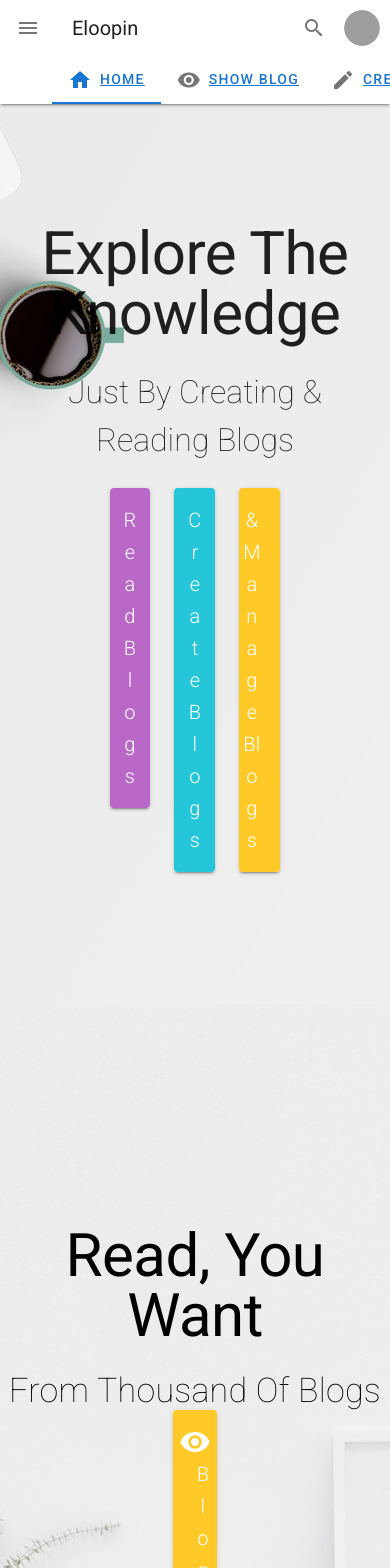
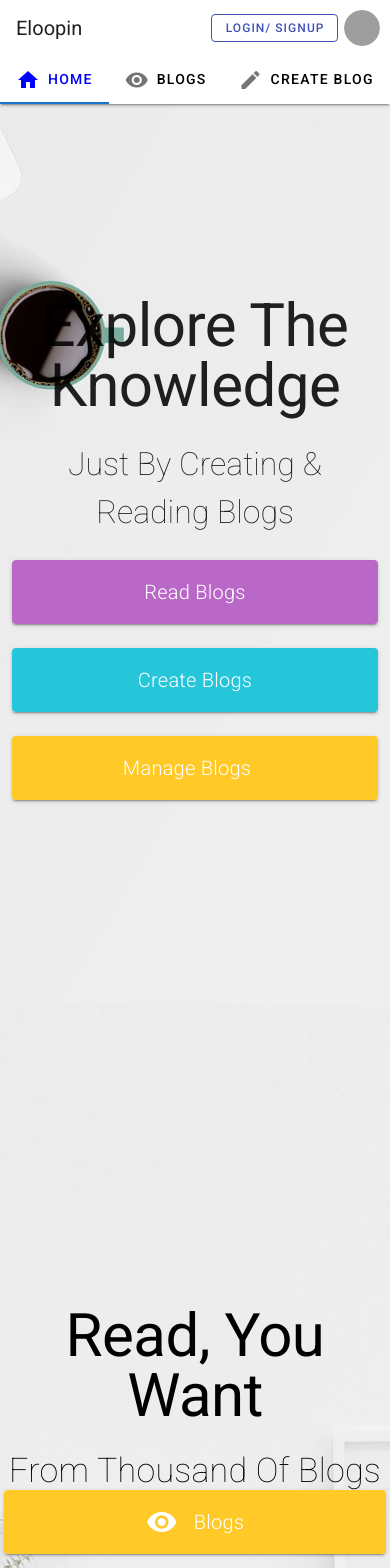
Before and after one commit to NiteshSoni-github/backend, a Vue app in the folder blogfrontend/: page / in a window 390 px wide. Shown: the top 1568 px of the page. Built offline with nearby package versions, Linux system fonts and the light colour scheme; grey boxes are pictures that could not be loaded.

Commit message:
home page responsive

```diff
--- /dev/null
+++ b/blogfrontend/public/work.html
@@ -0,0 +1,2 @@
+
+https://openload.co/f/Qk_cBE8RUGk/chhello.divas.720p.mkv.mp4#
--- a/blogfrontend/src/components/blogcreator.vue
+++ b/blogfrontend/src/components/blogcreator.vue
@@ -98,8 +98,8 @@ s<template>
             <v-col cols="12">
               <p>Blog</p>
               <v-card>
-                <vue-editor id="editor" :editorOptions="editorSettings" v-model="content"></vue-editor>
-              <!--useCustomImageHandler @image-added="handleImageAdded" -->
+                <vue-editor id="editor" useCustomImageHandler @image-added="handleImageAdded" :editorOptions="editorSettings" v-model="content"></vue-editor>
+              <!--" -->
               </v-card>
               <br />
               <p>Discription</p>
@@ -222,7 +222,7 @@ export default {
   methods: {
     getFiles(obj) {
       this.image = obj.original.file;
-      console.log(obj);
+
     },
     setEditorContent: function() {
       this.content = "<p>dfgcncdc</p>";
@@ -233,40 +233,41 @@ export default {
     },
 
 
-    // async handleImageAdded(file, Editor, cursorLocation, resetUploader) {
-    //   // An example of using FormData
-    //   // NOTE: Your key could be different such as:
-    //   // formData.append('file', file)
-    //   let formData = new FormData();
-    //   console.log(file);
-    //   formData.append("image1", file);
+    async handleImageAdded(file, Editor, cursorLocation, resetUploader) {
+      // An example of using FormData
+      // NOTE: Your key could be different such as:
+      // formData.append('file', file)
+      let formData = new FormData();
+      // console.log(file);
+      formData.append("image1", file);
 
-    //    let url= "http://127.0.0.1:3333/testing";
-    //    let data= formData;
-    //    let options = {
-    //     headers: {
-    //       "content-type": "multipart/form-data"
-    //     }
-    //   };
-    //   // console.log(data);
-    //  await HTTP()
-    //     .post(url, data, options)
-    //     .then(result => {
-    //       // console.log(result);
+       let url= "http://127.0.0.1:3333/testing";
+       let data= formData;
+      //  console.log(data);
+       let options = {
+        headers: {
+          "content-type": "multipart/form-data"
+        }
+      };
+      // console.log(data);
+     await HTTP()
+        .post(url, data, options)
+        .then(result => {
+          console.log(result);
 
-    //       if (result.data == 1) {
-    //         alert("image uploaded successfully");
-    //       } else {
-    //         alert("Error while uploading blog");
-    //       }
-    //       let url = result.data; // Get url from response
-    //       Editor.insertEmbed(cursorLocation, "image1", url);
-    //       resetUploader();
-    //     })
-    //     .catch(err => {
-    //       console.log(err);
-    //     });
-    // },
+          if (result.data == 1) {
+            alert("image uploaded successfully");
+          } else {
+            alert("Error while uploading blog");
+          }
+          let url = result.data; // Get url from response
+          Editor.insertEmbed(cursorLocation, "image1", url);
+          resetUploader();
+        })
+        .catch(err => {
+          console.log(err);
+        });
+    },
     async publish() {
       this.overlay = !this.overlay;
       let data = new FormData();
@@ -286,7 +287,7 @@ export default {
       await HTTP()
         .post(url, data, options)
         .then(data => {
-          console.log(data);
+          // console.log(data);
           if (data.data == 1) {
             alert("Blog uploaded successfully");
             this.$router.push({ name: "showblog" });
--- a/blogfrontend/src/components/home.vue
+++ b/blogfrontend/src/components/home.vue
@@ -8,30 +8,30 @@
           <h1 class="font-weight-thin">Just By Creating & Reading Blogs</h1>
           <br>
             <v-row class="mb-12">
-              <v-col cols="3"></v-col>
-              <v-col cols="2">
+              <v-col cols="12" md="4" lg="3" class="d-none d-lg-block"></v-col>
+              <v-col cols="12" md="4" lg="2">
                 <v-card>
                   <v-card-title class="purple lighten-2 justify-center">
                     <h4 class="white--text font-weight-light">Read Blogs</h4>
                   </v-card-title>
                 </v-card>
               </v-col>
-              <v-col cols="2">
+              <v-col cols="12" md="4" lg="2">
                 <v-card>
                   <v-card-title class="cyan lighten-1 justify-center">
                     <h4 class="white--text font-weight-light">Create Blogs</h4>
                   </v-card-title>
                 </v-card>
               </v-col>
-              <v-col cols="2">
+              <v-col cols="12" md="4" lg="2">
 
                 <v-card>
                   <v-card-title class="amber lighten-1 justify-center">
-                    <h4 class="mr-4 white--text font-weight-light">& Manage Blogs</h4>
+                    <h4 class="mr-4 white--text font-weight-light">Manage Blogs</h4>
                   </v-card-title>
                 </v-card>
               </v-col>
-              <v-col cols="3"></v-col>
+              <v-col cols="3" md="4" lg="3" class="d-none d-lg-block"></v-col>
             </v-row>
         </v-flex>
       </v-layout>
@@ -45,8 +45,8 @@
             <br />
             <h1 class="display-1 font-weight-thin">From Thousand Of Blogs</h1>
             <v-row>
-              <v-col cols="5"></v-col>
-              <v-col cols="2">
+              <v-col cols="12" md="4" lg="5" class="d-none d-md-flex d-lg-block"></v-col>
+              <v-col cols="12" md="4" lg="2">
                 <v-card>
                   <v-card-title class="amber lighten-1 justify-center">
                     <v-icon dark size="32">remove_red_eye</v-icon>
@@ -54,7 +54,7 @@
                   </v-card-title>
                 </v-card>
               </v-col>
-              <v-col cols="5"></v-col>
+              <v-col cols="12" md="4" lg="5" class="d-none d-md-flex d-lg-block"></v-col>
             </v-row>
           </v-flex>
         </v-layout>
@@ -70,14 +70,14 @@
             <br />
 
             <v-row>
-              <v-col cols="4"></v-col>
-              <v-col cols="4">
+              <v-col cols="12" md="2" lg="4" class="d-none d-md-flex d-lg-block"></v-col>
+              <v-col cols="12" md="8" lg="4">
                 <v-timeline :dense="$vuetify.breakpoint.smAndDown">
                   <v-timeline-item color="purple lighten-2" fill-dot right>
                     <v-card>
                       <v-card-title class="purple lighten-2">
                         <v-icon dark size="32" class="mr-4">perm_identity</v-icon>
-                        <h4 class="white--text font-weight-light">Login/ Signup</h4>
+                        <h4 class="white--text font-weight-light">Sign In</h4>
                       </v-card-title>
                     </v-card>
                   </v-timeline-item>
@@ -101,7 +101,7 @@
                   </v-timeline-item>
                 </v-timeline>
               </v-col>
-              <v-col cols="4"></v-col>
+              <v-col cols="12" md="2" lg="4" class="d-none d-md-flex d-lg-block"></v-col>
             </v-row>
           </v-flex>
         </v-layout>
@@ -111,11 +111,12 @@
       <v-parallax dark height="900" src="./../../public/background3.jpg">
         <v-layout row wrap text-center align-center>
           <v-flex>
-            <h1 class="display-3 font-weight-regular mt-n12 black--text">Let's Create Your First Blog With Eloopin</h1>
+            <h1 class="display-3 font-regular mt-n12 black--text">Let's Create Your First Blog With Eloopin</h1>
             <br />
-            <v-row>
-              <v-col cols="5"></v-col>
-              <v-col cols="2">
+
+       <v-row>
+              <v-col cols="12" md="4" lg="5" class="d-none d-md-flex d-lg-block"></v-col>
+              <v-col cols="12" md="4" lg="2">
                 <v-card>
                   <v-card-title class="amber lighten-1 justify-center">
                     <v-icon dark size="32">create</v-icon>
@@ -123,9 +124,8 @@
                   </v-card-title>
                 </v-card>
               </v-col>
-              <v-col cols="5"></v-col>
+              <v-col cols="12" md="4" lg="5" class="d-none d-md-flex d-lg-block"></v-col>
             </v-row>
-
             <br />
 
           </v-flex>
@@ -168,8 +168,9 @@ export default {
 <style scoped>
 .background_image {
   height: 900px;
+
   /* opacity: 0.5; */
-  background: url("./../../public/background.jpg") no-repeat center center;
+  background: url("./../../public/background.jpg") no-repeat center center fixed;
   background-size: cover;
 }
 </style>
--- a/blogfrontend/src/components/navbar.vue
+++ b/blogfrontend/src/components/navbar.vue
@@ -87,13 +87,16 @@
     <!-- v-toolbar visable on small screen -->
     <v-toolbar class="d-md-none" fixed :elevation="2" light flat>
       <template v-if="seenmobile">
-        <v-app-bar-nav-icon></v-app-bar-nav-icon>
         <v-toolbar-title>Eloopin</v-toolbar-title>
         <div class="flex-grow-1"></div>
-        <v-btn icon v-on:click="seenmobile = !seenmobile">
+        <!-- <v-btn icon v-on:click="seenmobile = !seenmobile">
           <v-icon>mdi-magnify</v-icon>
-        </v-btn>
-
+        </v-btn> -->
+ <span class="navbuttons">
+          <router-link to="/login" exact class="loginsignup">
+            <v-btn small outlined color="indigo">Login/ Signup</v-btn>
+          </router-link>
+        </span>
         <v-menu offset-y bottom v-model="menu" :close-on-content-click="true">
           <!--   :nudge-width="auto" -->
           <template v-slot:activator="{ on }">
@@ -148,45 +151,43 @@
           <v-icon>close</v-icon>
         </v-btn>
       </template>
+
       <template v-slot:extension>
-        <v-tabs light>
-          <v-tabs-slider></v-tabs-slider>
-
-          <v-tab class="ml-0" :href="'#tab1'">
-            <router-link to="/" exact>
+        <v-tabs light class="navbuttons">
+          <v-tab>
+          <router-link to="/" exact  class="black--text">
+            <span class="first">
               <v-icon left>home</v-icon>HOME
+           </span>
           </router-link>
           </v-tab>
-          <v-tab :href="'#tab2'">
-            <router-link to="/showblog" exact>
-              <v-icon left>remove_red_eye</v-icon>Show BLOG
+          <v-tab>
+          <router-link to="/showblog" exact  class="black--text">
+           <span>
+              <v-icon left>remove_red_eye</v-icon>BLOGS
+           </span>
           </router-link>
           </v-tab>
-          <v-tab :href="'#tab3'">
-            <router-link to="/createblog" exact>
+          <v-tab>
+          <router-link to="/createblog" exact  class="black--text">
+         <span>
               <v-icon left>create</v-icon>Create Blog
+         </span>
           </router-link>
           </v-tab>
-          <v-tab :href="'#tab4'">
-            <router-link to="/manageblog" exact>
-              <v-icon left>settings_applications</v-icon>Manage blogs
+          <v-tab>
+          <router-link to="/manageblog" exact  class="black--text">
+        <span>
+              <v-icon left>settings_applications</v-icon>Manage Blogs
+        </span>
           </router-link>
           </v-tab>
+
         </v-tabs>
       </template>
     </v-toolbar>
 
-    <!-- side navigation drawer for nav-icon -->
 
-    <v-navigation-drawer
-      temporary
-      clipped
-      fixed
-      v-if="drawer"
-      class="d-none d-md-block"
-      v-model="drawer"
-      style="height: 100vh; top: 64px; transform: translateX(0%); width:300px; max-height: calc(100% - 64px);"
-    ></v-navigation-drawer>
   </div>
 </template>
 
@@ -197,29 +198,17 @@ export default {
     return {
       seen: true,
       seenmobile: true,
-      fav: true,
+
       menu: false,
       menumobile: false,
-      message: false,
-      hints: true,
-      drawer: false,
-      drawerbottom: false,
+
 
       items: [
         { title: "Profile", icon: "perm_identity" }
         // { title: "Suggestion or Feedback", icon: "assignment" },
       ],
-      sheet: false,
-      tiles: [
-        { icon: "settings_applications", title: "Setting" },
-        { icon: "create", title: "home" },
-        { icon: "schedule", title: "blog" },
-        { icon: "mdi-logout", title: "consult" },
-        { icon: "contact_support", title: "consult" },
-        { icon: "", title: "" }
-      ],
-      tab: null,
-      model: "tab-2"
+
+
     };
   },
   computed: {
@@ -239,6 +228,10 @@ export default {
 };
 </script>
 <style >
+.v-tabs-bar.v-slide-group--is-overflowing.v-tabs-bar--is-mobile:not(.v-tabs-bar--show-arrows):not(.v-slide-group--has-affixes) .v-slide-group__prev {
+   display: none !important;
+
+}
 .navbuttons a {
   text-decoration: inherit;
 }
@@ -246,6 +239,12 @@ export default {
   color: blue !important;
 }
 .router-link-exact-active .v-btn {
+  color: blue !important;
+}
+.router-link-exact-active .first{
+  color: blue !important;
+}
+.router-link-exact-active span{
   color: blue !important;
 }
 .v-text-field.v-text-field--solo .v-input__control {
--- a/blogfrontend/src/components/profile.vue
+++ b/blogfrontend/src/components/profile.vue
@@ -4,10 +4,11 @@
       <v-row>
         <v-col cols="12" md="2" class="d-none d-md-block"></v-col>
         <v-col cols="12" md="8" class="d-none d-md-block">
-          <!-- <v-card-actions class="mx-n2">
-            <v-icon large mr-2>perm_identity</v-icon>
-            <span class="display-1 font-weight-thin">Profile</span>
-          </v-card-actions> -->
+          <v-card-actions class="mt-12 mb-6">
+            <div class="flex-grow-1"></div>
+            <span class="display-3 font-weight-thin">Profile</span>
+            <div class="flex-grow-1"></div>
+          </v-card-actions>
           <v-card-actions class="mx-n2">
             <span class="title font-weight-regular">1. Personal Information</span>
           </v-card-actions>
--- a/blogfrontend/src/views/login.vue
+++ b/blogfrontend/src/views/login.vue
@@ -1,7 +1,6 @@
 <template>
   <div class="backimage">
     <v-container fluid>
-
       <div>
         <v-row>
           <v-col cols="12" md="3" class="d-none d-md-block"></v-col>
@@ -19,8 +18,11 @@
               <v-divider></v-divider>
               <v-card-text class="headline text-center">Login</v-card-text>
               <v-card-text>
-                <v-form class="mx-12">
-                  <v-text-field v-model='login_email' :rules="emailRules" label="E-mail"></v-text-field>
+                <v-row>
+                <v-col cols="12" md="2" class="d-none d-md-block"></v-col>
+                <v-col cols="12" md="8">
+                  <v-form>
+                    <v-text-field v-model="login_email" :rules="emailRules" label="E-mail"></v-text-field>
                     <v-text-field
                       v-model="login_password"
                       :append-icon="show2 ? 'visibility' : 'visibility_off'"
@@ -58,8 +60,12 @@
                       </v-dialog>
                     </p>
 
-                  <v-btn color="primary" @click='login'>Login</v-btn>
+                    <v-btn color="primary" @click="login">Login</v-btn>
                   </v-form>
+                </v-col>
+
+                <v-col cols="12" md="2" class="d-none d-md-block"></v-col>
+                </v-row>
               </v-card-text>
               <v-divider class="mt-4"></v-divider>
 
@@ -84,20 +90,22 @@
                     <v-card-text class="headline text-center">Sign Up</v-card-text>
                     <v-card-text>
                       <v-container>
+                        <v-form>
                         <v-row>
+
                           <v-col cols="12" sm="6" md="4">
-                            <v-text-field v-model='f_name' label="First name*" required></v-text-field>
+                            <v-text-field v-model="f_name" label="First name*" required></v-text-field>
                           </v-col>
                           <v-col cols="12" sm="6" md="4">
                             <v-text-field
-                              v-model='m_name'
+                              v-model="m_name"
                               label="middle name"
                               hint="example of helper text only on focus"
                             ></v-text-field>
                           </v-col>
                           <v-col cols="12" sm="6" md="4">
                             <v-text-field
-                              v-model='l_name'
+                              v-model="l_name"
                               label="last name*"
                               hint="example of persistent helper text"
                               persistent-hint
@@ -105,11 +113,16 @@
                             ></v-text-field>
                           </v-col>
                           <v-col cols="12">
-                            <v-text-field v-model='email' label="Email*" required hint="For example, xyz@mail.com"></v-text-field>
+                            <v-text-field
+                              v-model="email"
+                              label="Email*"
+                              required
+                              hint="For example, xyz@mail.com"
+                            ></v-text-field>
                           </v-col>
                           <v-col cols="12">
                             <v-text-field
-                              v-model='password'
+                              v-model="password"
                               label="Password*"
                               required
                               hint="For example, Xyz122@#"
@@ -122,7 +135,7 @@
                           </v-col>
                           <v-col cols="12">
                             <v-text-field
-                              v-model='mobile'
+                              v-model="mobile"
                               label="Contact No."
                               value="+91"
                               hint="For Example,9876543210"
@@ -131,7 +144,7 @@
                           </v-col>
                           <v-col cols="12" sm="4">
                             <v-select
-                              v-model='age'
+                              v-model="age"
                               :items="['0-17', '18-29', '30-54', '54+']"
                               label="Age*"
                               required
@@ -139,7 +152,7 @@
                           </v-col>
                           <v-col cols="12" sm="4">
                             <v-select
-                              v-model='gender'
+                              v-model="gender"
                               :items="['Male','Female']"
                               label="Gender*"
                               required
@@ -148,13 +161,14 @@
 
                           <v-col cols="12" sm="4">
                             <v-autocomplete
-                              v-model='interests'
+                              v-model="interests"
                               :items="['Skiing', 'Ice hockey', 'Soccer', 'Basketball', 'Hockey', 'Reading', 'Writing', 'Coding', 'Basejump']"
                               label="Interests"
                               multiple
                             ></v-autocomplete>
                           </v-col>
                         </v-row>
+                        </v-form>
                       </v-container>
                       <small>*indicates required field</small>
                     </v-card-text>
@@ -179,17 +193,17 @@
   </div>
 </template>
 <script>
-import axios from 'axios'
-import HTTP from '../http'
-import router from '../router'
+import axios from "axios";
+import HTTP from "../http";
+import router from "../router";
 export default {
   data() {
     return {
       dialog: false,
       dialog1: false,
-      login_email:'',
-      login_password:'',
-      password:'',
+      login_email: "",
+      login_password: "",
+      password: "",
       email: "",
       emailRules: [
         // v => !!v || "E-mail is required",
@@ -201,68 +215,63 @@ export default {
       show4: false,
       rules: {
         required: value => !!value || "Required.",
-        min: v => v.length >= 8 || "Min 8 characters",
+        min: v => v.length >= 8 || "Min 8 characters"
         // emailMatch: () => "The email and password you entered don't match"
       },
-      f_name:'',
-      m_name:'',
-      l_name:'',
-      mobile:'',
-      age:'',
-      gender:'',
-      interests:'',
-      d:'',
+      f_name: "",
+      m_name: "",
+      l_name: "",
+      mobile: "",
+      age: "",
+      gender: "",
+      interests: "",
+      d: ""
     };
   },
   methods: {
-      async signup(){
-         let data = new FormData()
-         data.append('f_name', this.f_name)
-         data.append('m_name', this.m_name)
-         data.append('l_name', this.l_name)
-         data.append('email', this.email)
-         data.append('password', this.password)
-         data.append('mobile', this.mobile)
-         data.append('age', this.age)
-         data.append('gender', this.gender)
-         data.append('interests', this.interests)
-                let url = 'http://127.0.0.1:3333/register'
-                await HTTP().post(url, data).then((data)=>{
-                       if(data.data==1)
-                        {
-                          this.dialog=false;
-                          this.login_email=this.email;
-                          this.login_password=this.password;
+    async signup() {
+      let data = new FormData();
+      data.append("f_name", this.f_name);
+      data.append("m_name", this.m_name);
+      data.append("l_name", this.l_name);
+      data.append("email", this.email);
+      data.append("password", this.password);
+      data.append("mobile", this.mobile);
+      data.append("age", this.age);
+      data.append("gender", this.gender);
+      data.append("interests", this.interests);
+      let url = "http://127.0.0.1:3333/register";
+      await HTTP()
+        .post(url, data)
+        .then(data => {
+          if (data.data == 1) {
+            this.dialog = false;
+            this.login_email = this.email;
+            this.login_password = this.password;
+          } else {
+            alert("Email Id or Phone Number already register");
+            this.dialog = true;
           }
-                        else
-                        {
-                          alert("Email Id or Phone Number already register");
-                        this.dialog=true;
-                        }
-
-                })
-
+        });
     },
-      async login(){
-        let data = new FormData()
-        data.append('email', this.login_email)
-        data.append('password', this.login_password)
-        let url = 'http://127.0.0.1:3333/login'
-                await HTTP().post(url, data).then((data)=>{
-                       if(data.data!=0)
-                        {
-                          alert('login success');
-                          localStorage.setItem('token',data.data)
-                          this.$router.push({name:'showblog'})
-                        }
-                        else
-                        {
+    async login() {
+      let data = new FormData();
+      data.append("email", this.login_email);
+      data.append("password", this.login_password);
+      let url = "http://127.0.0.1:3333/login";
+      await HTTP()
+        .post(url, data)
+        .then(data => {
+          if (data.data != 0) {
+            alert("login success");
+            localStorage.setItem("token", data.data);
+            this.$router.push({ name: "showblog" });
+          } else {
             alert("Email Id or password does not match");
           }
-
-                })
+        });
     }
-    },
+  }
 };
 </script>
 <style>
```
Also changed, not shown: 1 other file (tests, documents, lock files or other folders). Lines whose indentation alone changed are shown as unchanged.
